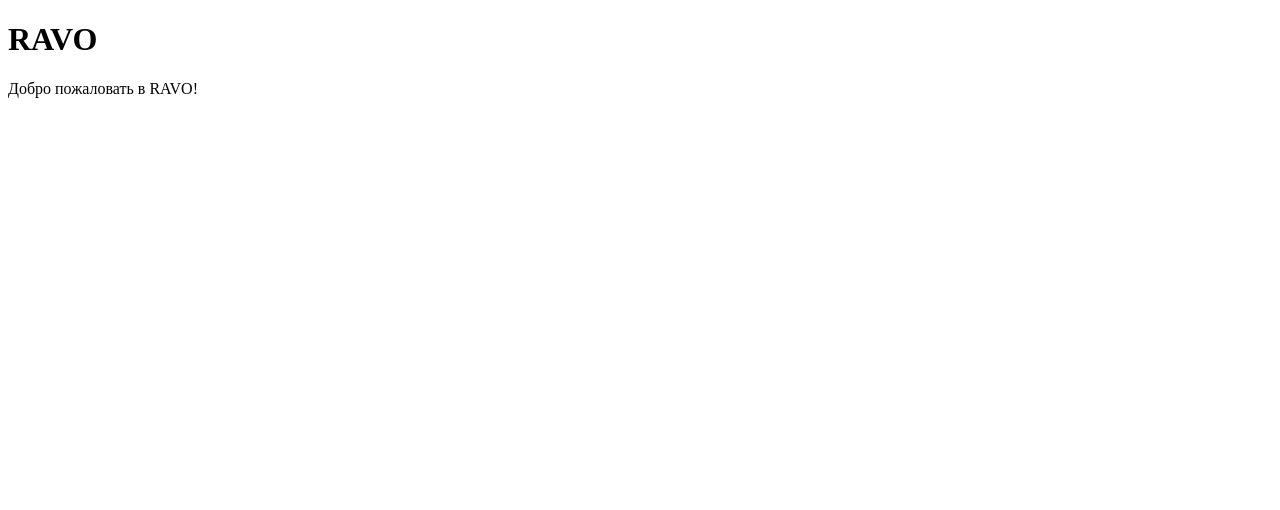
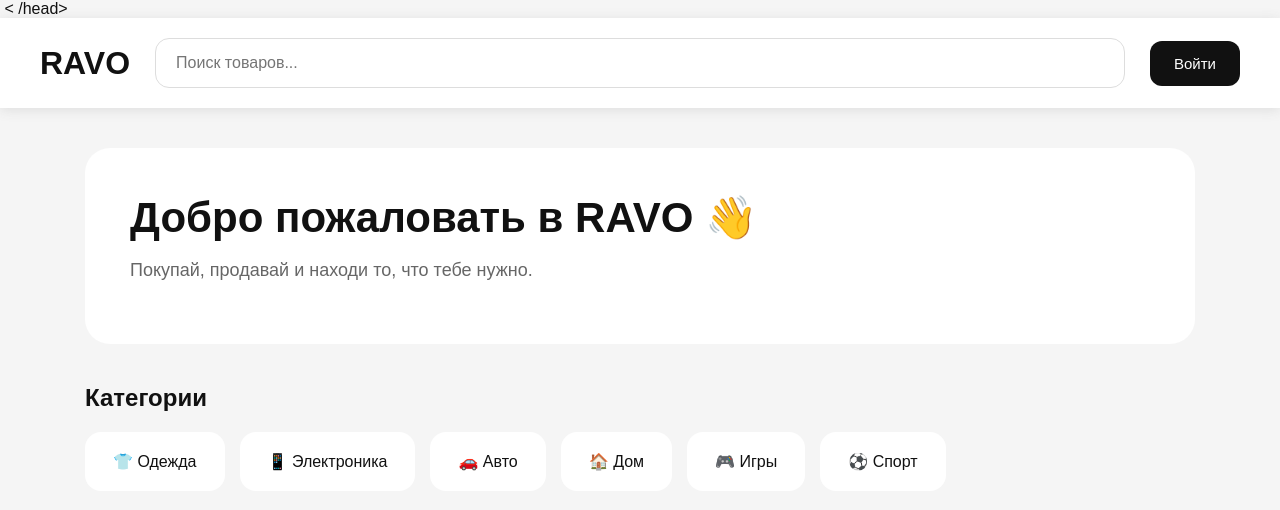
Before and after one commit to raviloper08-cell/ravo, a plain HTML site: page index.html in a window 1280 px wide. Drawn offline with Linux system fonts and the light colour scheme.

Commit message:
Update index.html

```diff
--- a/index.html
+++ b/index.html
@@ -1 +1,52 @@
-<!DOCTYPE html><html lang="ru"><head><meta charset="UTF-8"><title>RAVO</title></head><body><h1>RAVO</h1><p>Добро пожаловать в RAVO!</p></body></html>
+﻿<!DOCTYPE html>
+<html lang="ru">
+<head>
+<meta charset="UTF-8">
+<meta name="viewport" content="width=device-width,initial-scale=1">
+<title>RAVO</title>
+<style>
+*{box-sizing:border-box}
+body{margin:0;font-family:Arial,sans-serif;background:#f5f5f5;color:#111}
+header{background:#fff;padding:20px 40px;display:flex;align-items:center;gap:25px;box-shadow:0 2px 12px #ddd}
+.logo{font-size:32px;font-weight:800}
+.search{flex:1;padding:15px 20px;border:1px solid #ddd;border-radius:14px;font-size:16px}
+.login{background:#111;color:#fff;border:0;padding:14px 24px;border-radius:12px;font-size:15px}
+main{max-width:1150px;margin:40px auto;padding:0 20px}
+.welcome{background:#fff;padding:45px;border-radius:25px}
+.welcome h1{font-size:42px;margin:0 0 10px}
+.welcome p{font-size:18px;color:#666}
+h2{margin-top:40px}
+.categories{display:flex;gap:15px;flex-wrap:wrap}
+.category{background:#fff;padding:20px 28px;border-radius:16px;cursor:pointer}
+.category:hover{background:#111;color:#fff}
+</style>
+<link rel="manifest" href="manifest.json">
+<meta name="theme-color" content="#111111"><<link rel="manifest" href="manifest.json">
+<meta name="theme-color" content="#111111">/head>
+<body>
+<header>
+<div class="logo">RAVO</div>
+<input class="search" placeholder="Поиск товаров...">
+<button class="login">Войти</button>
+</header>
+<main>
+<section class="welcome">
+<h1>Добро пожаловать в RAVO 👋</h1>
+<p>Покупай, продавай и находи то, что тебе нужно.</p>
+</section>
+<h2>Категории</h2>
+<div class="categories">
+<div class="category">👕 Одежда</div>
+<div class="category">📱 Электроника</div>
+<div class="category">🚗 Авто</div>
+<div class="category">🏠 Дом</div>
+<div class="category">🎮 Игры</div>
+<div class="category">⚽ Спорт</div>
+</div>
+</main>
+<script>
+if ('serviceWorker' in navigator) {
+    navigator.serviceWorker.register('service-worker.js');
+}
+</script></body>
+</html>
```
